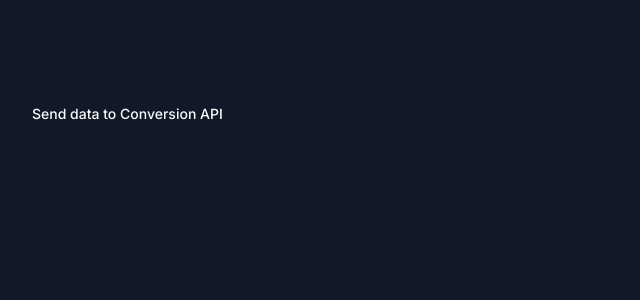
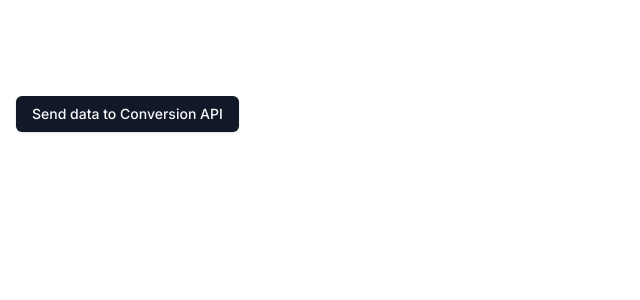
Before and after one commit to GeckoDevelopment/conversion-api-testground, a Next.js app in the folder frontend/: page / in a window 1280 px wide. Shown: the top 300 px of the page, without its empty margins (0-640 px from the left). Built offline with nearby package versions, Linux system fonts and the light colour scheme.

Commit message:
bg color

```diff
--- a/frontend/app/globals.scss
+++ b/frontend/app/globals.scss
@@ -3,7 +3,7 @@
 @tailwind utilities;
 
 body {
-    @apply font-light min-h-screen flex flex-col shrink-0 bg-gray-900;
+    @apply font-light min-h-screen flex flex-col shrink-0;
 }
 
 h1 {
```
